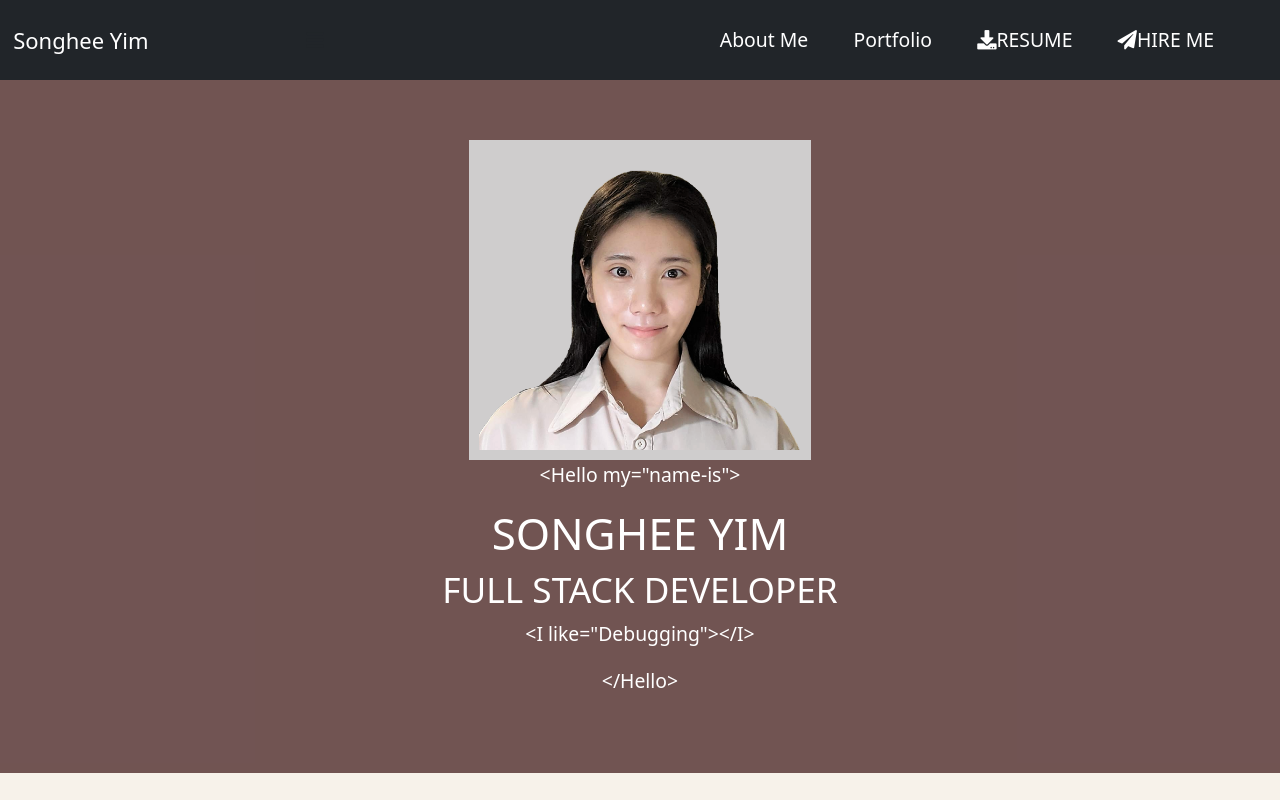
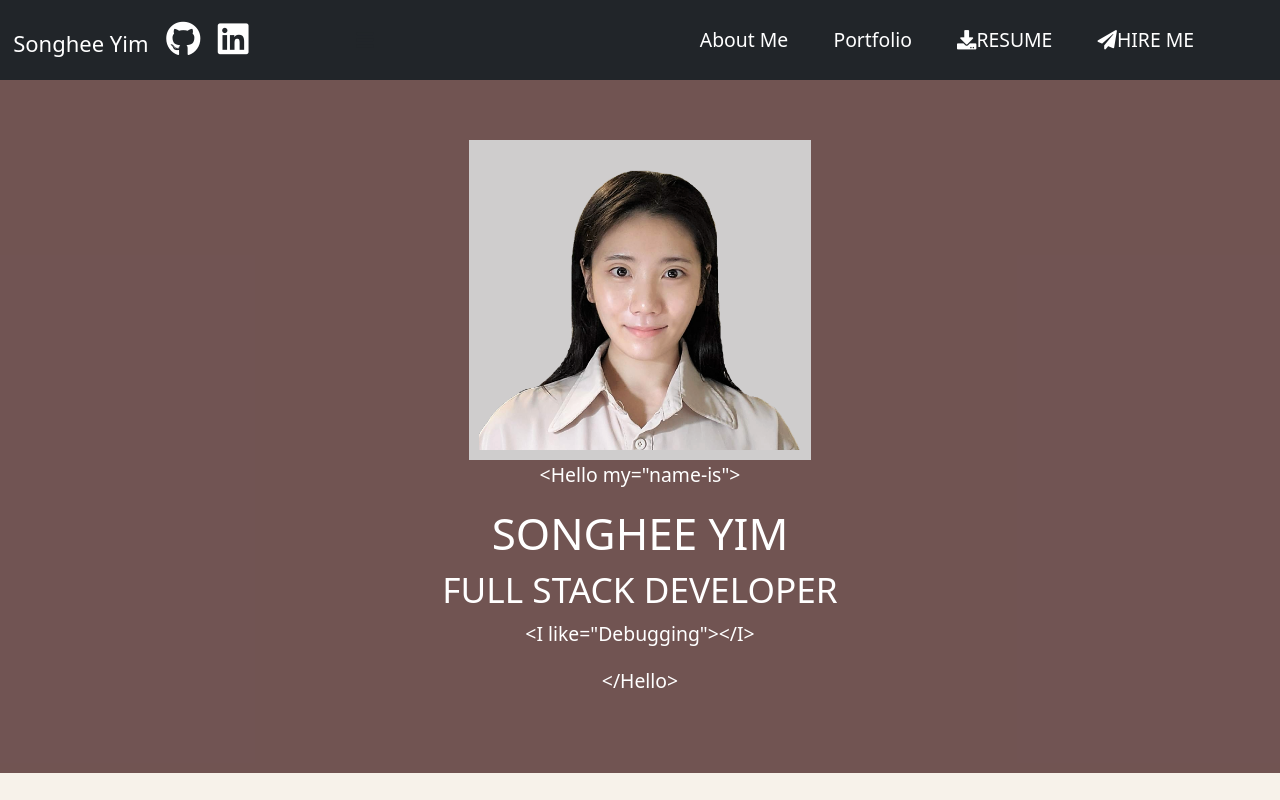
Before and after one commit to Songhee95/react-portfolio, a React (Create React App) app: page /#/portfolio in a window 1280 px wide. Shown: the top 800 px of the page. Built offline with nearby package versions, Linux system fonts and the light colour scheme.

Commit message:
add guthub and linkedin link on the navbar

```diff
--- a/src/App.js
+++ b/src/App.js
@@ -14,6 +14,21 @@ function App() {
           <Route path="/" exact component={Home} />
           <Route path="/aboutme" component={AboutMe} />
           <Route path="/portfolio" component={Portfolio} />
+          <Route
+            path="/github"
+            component={() => {
+              window.location.href = "http://github.com/Songhee95";
+              return null;
+            }}
+          />
+          <Route
+            path="/linkedin"
+            component={() => {
+              window.location.href =
+                "https://www.linkedin.com/in/songhee-y-821442167/";
+              return null;
+            }}
+          />
         </Switch>
       </Router>
     </>
--- a/src/components/Navbar/Navbar.css
+++ b/src/components/Navbar/Navbar.css
@@ -11,7 +11,7 @@
 }
 .nav-menu {
   display: grid;
-  grid-template-columns: repeat(4, auto);
+  grid-template-columns: repeat(6, auto);
   grid-gap: 10px;
   list-style: none;
   text-align: center;
@@ -28,6 +28,10 @@
 }
 .navbar-brand {
   cursor: pointer;
+}
+.github,
+.linkedin {
+  font-size: 2rem;
 }
 @media screen and (max-width: 960px) {
   i {
--- a/src/components/Navbar/Navbar.jsx
+++ b/src/components/Navbar/Navbar.jsx
@@ -12,7 +12,15 @@ function Navbar() {
         <div>
             <nav className="navbar navbar-dark bg-dark">
                 <div className="container-fluid">
-                    <Link className="navbar-brand" to="/">Songhee Yim</Link>
+                    <div className="head-icons">
+                        <Link className="navbar-brand" to="/">Songhee Yim</Link>
+                        <Link to="/github" target="_blank" className="navbar-brand">
+                            <i className="fab fa-github github"></i>
+                        </Link>
+                        <Link to="/linkedin" target="_blank" className="navbar-brand">
+                            <i className="fab fa-linkedin linkedin"></i>
+                        </Link>
+                    </div>
                     {/* mobile screen menu */}
                     <div className="menu-icon" onClick={handleClick}>
                         <i className={clicked ? "fas fa-times" : "fas fa-bars"} />
@@ -23,7 +31,7 @@ function Navbar() {
                             <NavLink className="nav-links" to="/aboutme">About Me</NavLink>
                         </li>
                         <li className="nav-item">
-                            <NavLink className="nav-links" to="/portfolio">Portfolio</NavLink>
+                            <NavLink className="nav-links " to="/portfolio">Portfolio</NavLink>
                         </li>
                         <li className="nav-item">
                             <Link to="/files/resume_Songhee.pdf" target="_blank" className="nav-links">
--- a/src/components/Projects/projectLists.js
+++ b/src/components/Projects/projectLists.js
@@ -33,7 +33,7 @@ const projectLists = [
       "devicon-mysql-plain-wordmark devicon",
       "devicon-handlebars-plain-wordmark devicon",
     ],
-    key: 1,
+    key: 2,
   },
   {
     title: "Movie Chews",
```
Also changed, not shown: 1 other file (tests, documents, lock files or other folders).
